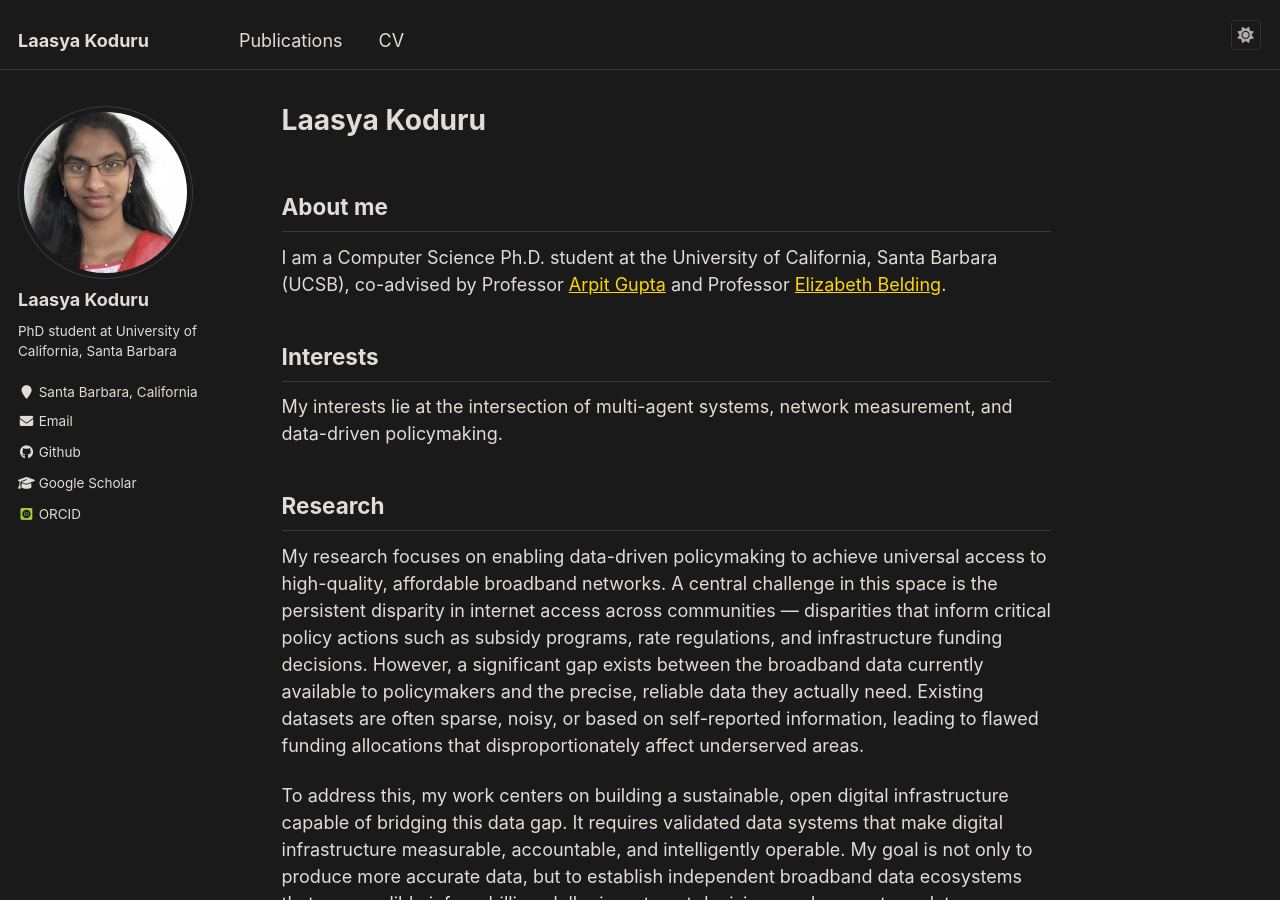
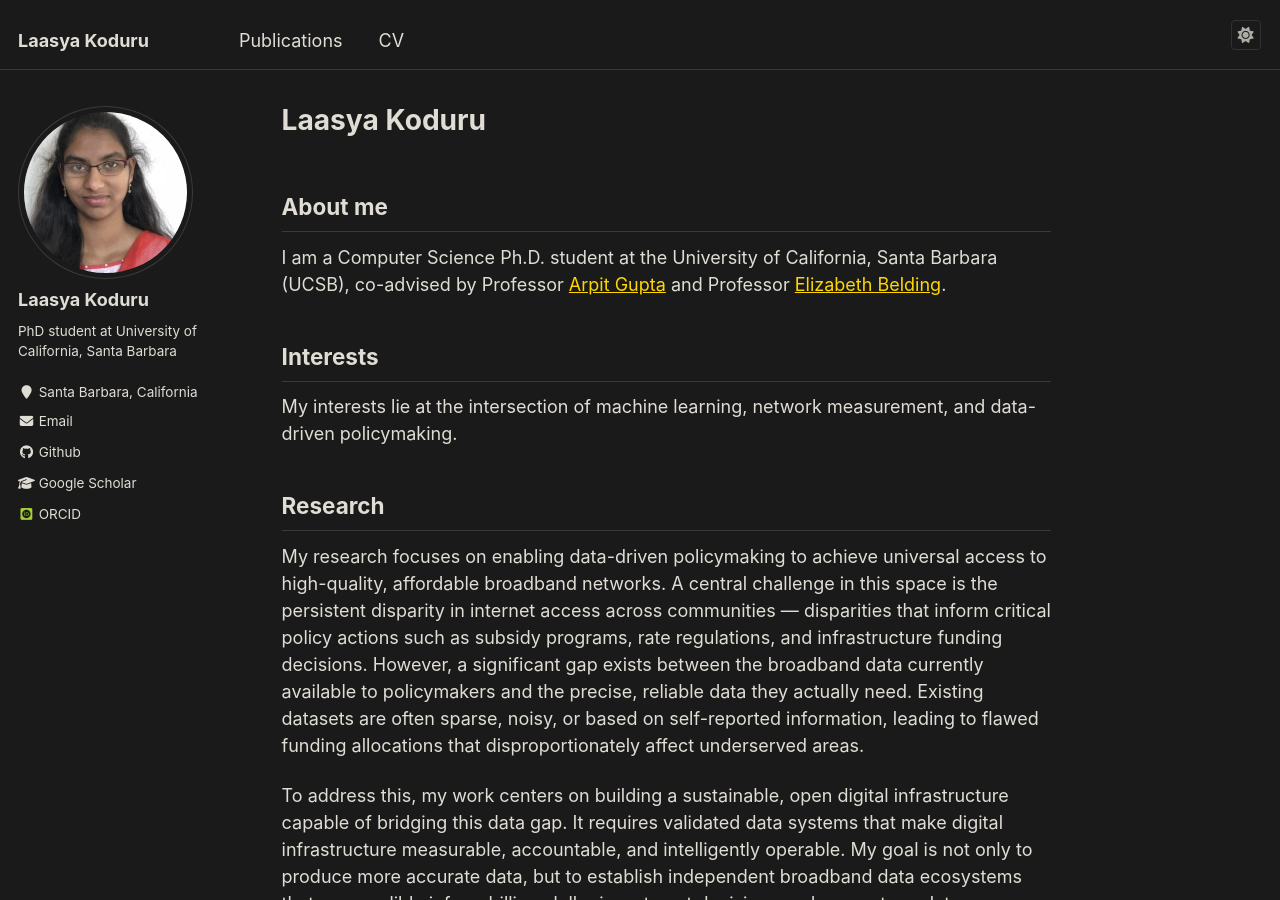
Before and after one commit to lmkoduru/lmkoduru.github.io, a Jekyll site: the page built from _pages/about.md, in a window 1280 px wide and 900 px high. Built offline with Jekyll 4.4.1, drawn with Linux system fonts in a browser that asks for light colours; some web fonts are replaced.

Commit message:
Revise interests to include machine learning
Updated interests to reflect a focus on machine learning.

```diff
--- a/_pages/about.md
+++ b/_pages/about.md
@@ -14,7 +14,7 @@ I am a Computer Science Ph.D. student at the University of California, Santa Bar
 
 Interests
 ------
-My interests lie at the intersection of multi-agent systems, network measurement, and data-driven policymaking.
+My interests lie at the intersection of machine learning, network measurement, and data-driven policymaking.
 
 Research
 ------
```
